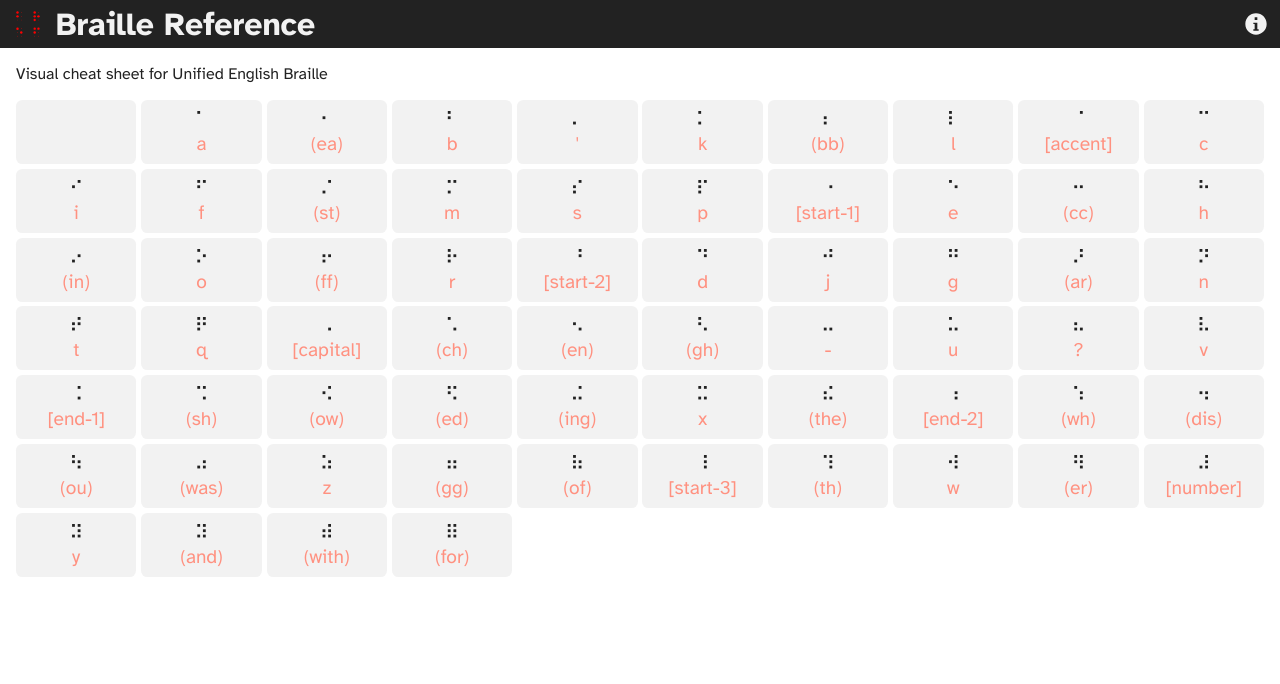
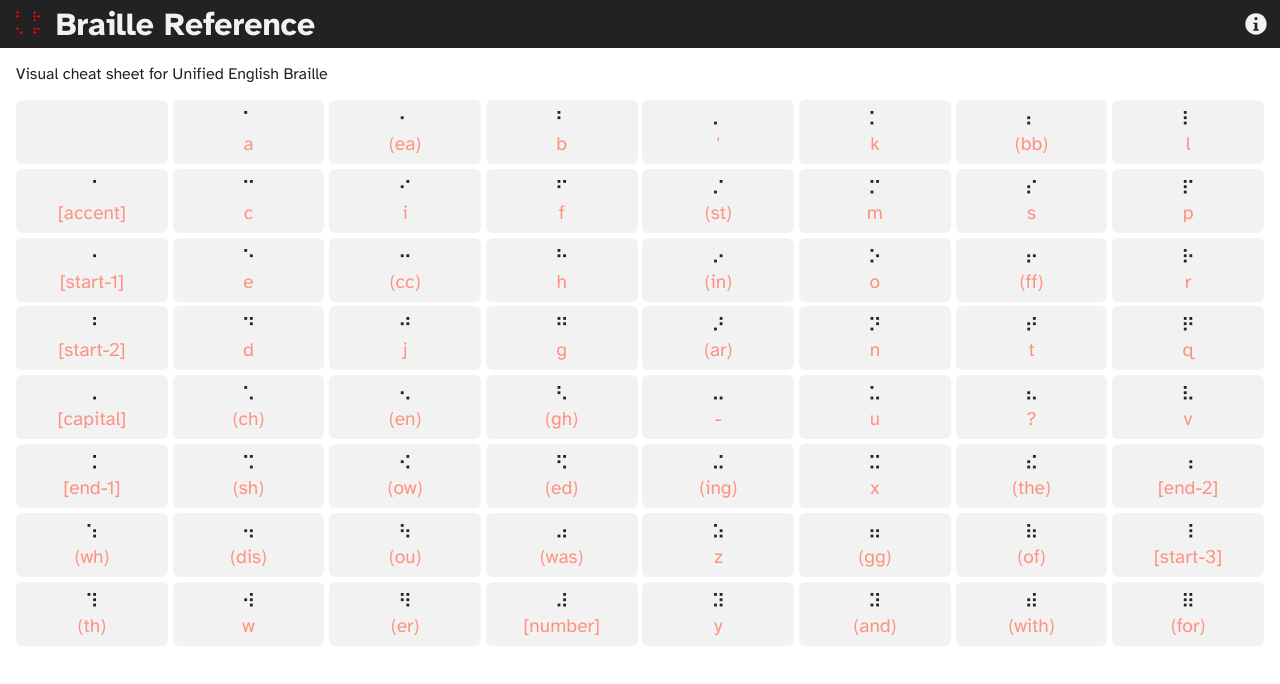
Before and after one commit to mbdeaton/bref, a React (Create React App) app: page / in a window 1280 px wide. Shown: the top 684 px of the page. Built offline with nearby package versions, Linux system fonts and the light colour scheme.

Commit message:
Parameterize the braille cell display

```diff
--- a/src/App.js
+++ b/src/App.js
@@ -1,15 +1,33 @@
+import { useState } from "react";
 import AppBar from "./AppBar";
 import RefTable from "./RefTable";
 import "./App.css";
 
 function App() {
+  const orderings = {
+    unicode: {
+      ncol: 8,
+      seq: [...Array(64).keys()],
+    },
+    louis: {
+      ncol: 13,
+      seq: [...Array(64).keys()],
+    },
+    iceb: {
+      ncol: 10,
+      seq: [...Array(64).keys()],
+    },
+  };
+
+  const [displayOrder] = useState(orderings.unicode);
+
   return (
     <div>
       <AppBar />
       <h5 className="description">
         Visual cheat sheet for Unified English Braille
       </h5>
-      <RefTable />
+      <RefTable displayOrder={displayOrder} />
     </div>
   );
 }
--- a/src/RefTable.css
+++ b/src/RefTable.css
@@ -1,6 +1,5 @@
 .ref-table {
   margin: var(--margin-page);
   display: grid;
-  grid-template-columns: repeat(10, minmax(0, 1fr));
   gap: calc(0.3 * var(--margin-page));
 }
--- a/src/RefTable.js
+++ b/src/RefTable.js
@@ -2,15 +2,19 @@ import br from "./braille";
 import RefCell from "./RefCell";
 import "./RefTable.css";
 
-function RefTable() {
-  const codepoints = [...Array(64).keys()];
+function RefTable({ displayOrder }) {
   return (
-    <div className="ref-table">
-      {codepoints.map((cp) => (
+    <div
+      className="ref-table"
+      style={{
+        gridTemplateColumns: `repeat(${displayOrder.ncol}, minmax(0, 1fr))`,
+      }}
+    >
+      {displayOrder.seq.map((cp, i) => (
         <RefCell
-          key={cp}
-          braille={br.brailleCells[cp].braille}
-          english={br.brailleCells[cp].english}
+          key={cp ?? i}
+          braille={br.brailleCells[cp]?.braille ?? ""}
+          english={br.brailleCells[cp]?.english ?? ""}
         />
       ))}
     </div>
```
